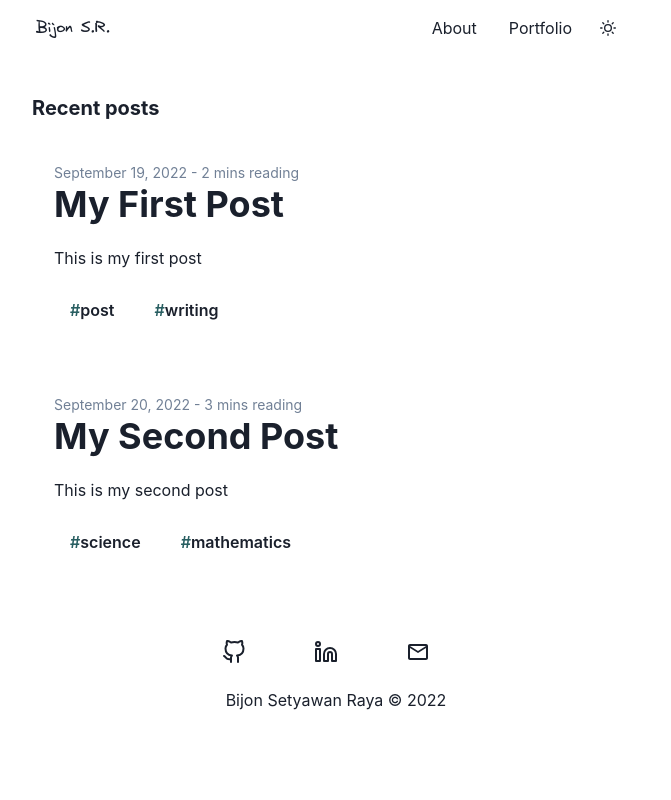
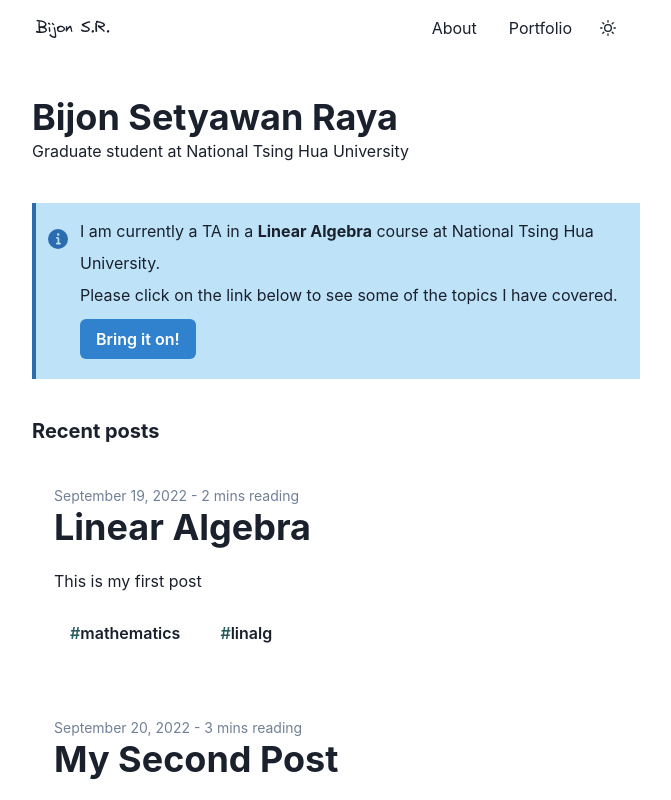
Before and after one commit to bsraya/bsraya, a Next.js app: page / in a window 1280 px wide. Shown: the top 800 px of the page, without its empty margins (304-975 px from the left). Built offline with nearby package versions, Linux system fonts and the light colour scheme; a small style sheet from the web is missing.

Commit message:
feat: main page announcement

```diff
--- a/content/posts/first-post/index.mdx
+++ b/content/posts/first-post/index.mdx
@@ -1,9 +1,9 @@
 ---
-title: My First Post
+title: Linear Algebra
 date: "September 19, 2022"
 readingTime: 2 mins
 description: This is my first post
-tags: ["post", "writing"]
+tags: ["mathematics", "linalg"]
 publish: true
 ---
 
--- a/pages/index.tsx
+++ b/pages/index.tsx
@@ -3,13 +3,42 @@ import path from 'path'
 import matter from 'gray-matter'
 import Posts from '../components/Posts'
 import Layout from '../components/Layout'
-import { Heading } from '@chakra-ui/react'
 import type { IPost } from '../types/post.type'
+import NextLink from 'next/link'
+import { Alert, AlertIcon, Box, Button, Flex, Heading, Text } from '@chakra-ui/react'
 
 export default function Home({ posts }: { posts: IPost[] }): JSX.Element {
     return (
         <Layout>
-            <Heading as="h2" size="md" mb={3}>Recent posts</Heading>
+            <Heading as="h1">Bijon Setyawan Raya</Heading>
+            <Text>Graduate student at National Tsing Hua University</Text>
+
+            <Alert mt={10} variant="left-accent" status='info'>
+                {/* make AlertIcon stays on top */}
+                <AlertIcon
+                    mt={3}
+                    mb="auto"
+                />
+                <Box lineHeight="taller">
+                    {/* write
+                        "I am currently a TA in a **Linear Algebra** course at **National Tsing Hua University**."
+                    */}
+                    I am currently a TA in a <Text display="inline-flex" fontWeight="bold">Linear Algebra</Text> course at National Tsing Hua University.
+                    <Text>
+                        Please click on the link below to see some of the topics I have covered.
+                    </Text>
+                    <Button
+                        my={2}
+                        colorScheme="blue"
+                    >
+                        <NextLink href="/blog/first-post" passHref>
+                            Bring it on!
+                        </NextLink>
+                    </Button>
+                </Box>
+            </Alert>
+
+            <Heading as="h2" size="md" mt={10} mb={3}>Recent posts</Heading>
             <Posts posts={posts} type="blog" />
         </Layout>
     )
```
